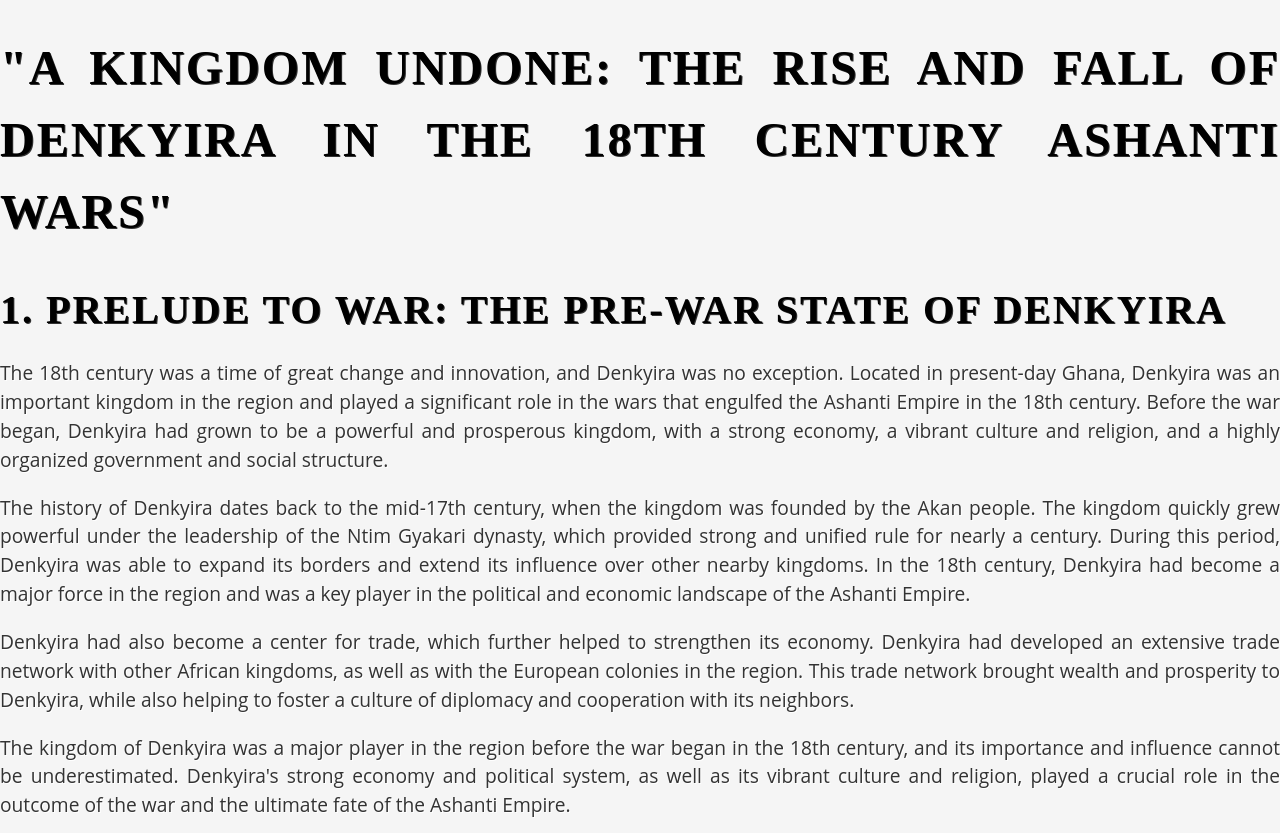
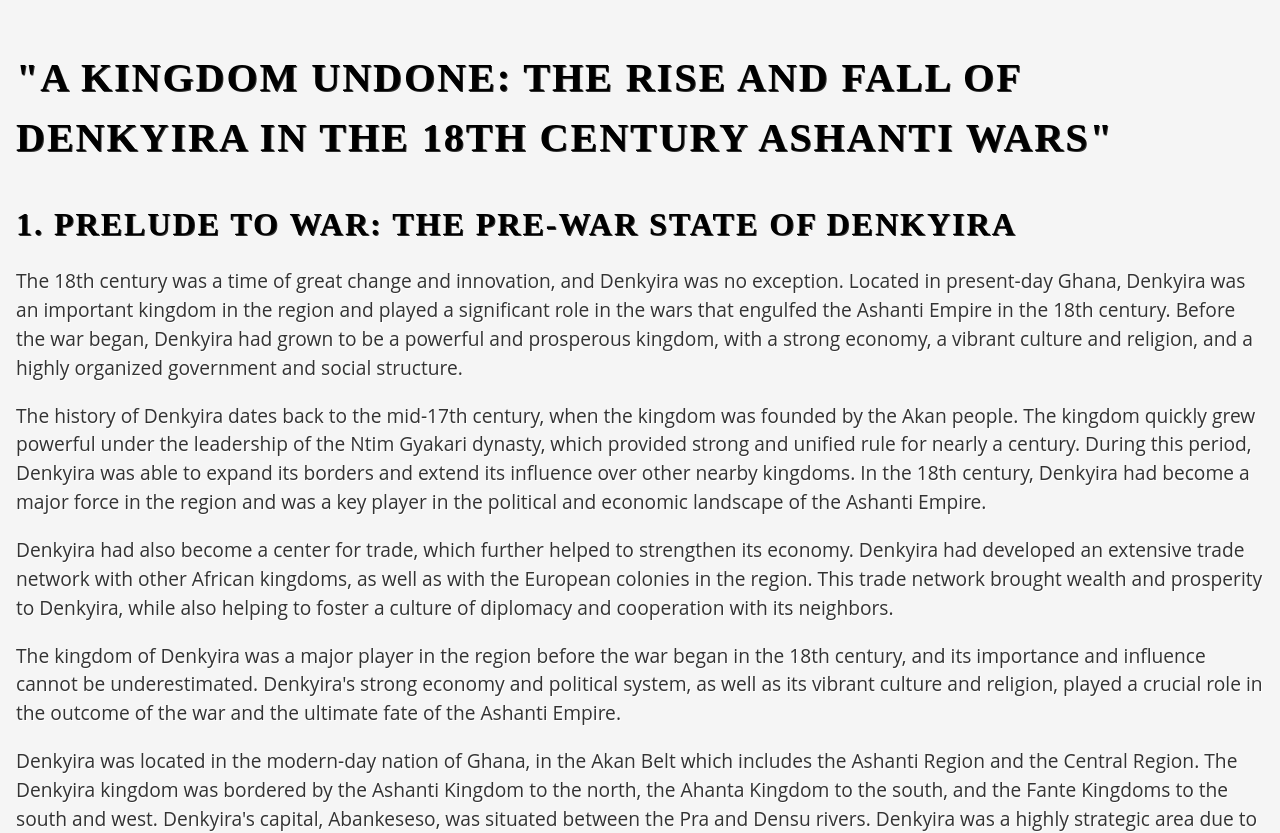
Before and after one commit to nanaofosu/denkyira, a plain HTML site: page index.html in a window 1280 px wide. Shown: the top 833 px of the page. Drawn offline with Linux system fonts and the light colour scheme.

Commit message:
reduced font sizes

```diff
--- a/style.css
+++ b/style.css
@@ -5,7 +5,8 @@
     background-color: #f5f5f5;
     max-width: 1400px;
     margin: auto;
-     text-align: justify;}
+    padding: 1rem;
+}
 h1, h2, h3 {
 font-family: 'Playfair Display', serif;
 text-transform: uppercase;
@@ -16,15 +17,15 @@ margin-bottom: 1rem;
 }
 
 h1 {
-font-size: 3rem;
+font-size: 2.5rem;
 }
 
 h2 {
-font-size: 2.5rem;
+font-size: 2rem;
 }
 
 h3 {
-font-size: 2rem;
+font-size: 1.5rem;
 }
 
 p {
```
